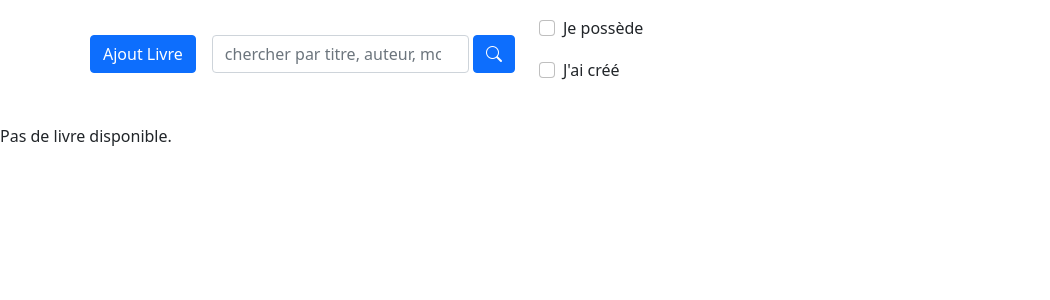
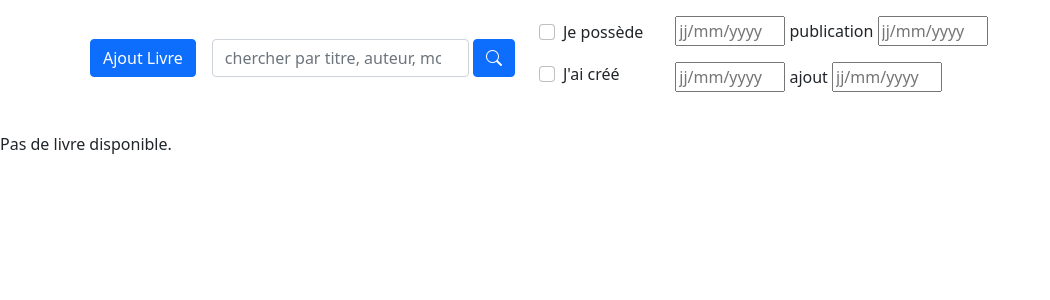
Before and after one commit to ngandriau/livrepartage, a Django app: page /livres/ in a window 1280 px wide. Shown: the part 110-410 px from the top of the page, without its empty margins (0-1050 px from the left). Run offline with Django 4.2, Linux system fonts and the light colour scheme; the visitor is signed in with stand-in values (Sample User, id 1); data that the repository does not hold is empty.

Commit message:
recherche livre par date d'ajout ou de publication

```diff
--- a/livres/templates/livres/index.html
+++ b/livres/templates/livres/index.html
@@ -8,6 +8,7 @@
 {% endblock header %}
 
 {% block content %}
+
     {% if showSuccessMessage %}
         <div class="container">
             <div class="alert alert-success alert-dismissible fade show" role="alert">
@@ -44,7 +45,8 @@
                 <div class="d-flex flex-column bd-highlight mb-2">
                     <div class="p-2 bd-highlight">
                         <div class="form-check">
-                                <input class="form-check-input" type="checkbox" value="true" id="jepossede_check" form="searchform"
+                            <input class="form-check-input" type="checkbox" value="true" id="jepossede_check"
+                                   form="searchform"
                                    name="jepossede_check">
                             <label class="form-check-label" for="jepossede_check">
                                 Je possède
@@ -53,7 +55,8 @@
                     </div>
                     <div class="p-2 bd-highlight">
                         <div class="form-check">
-                                <input class="form-check-input" type="checkbox" value="true" id="jaicree_check" form="searchform"
+                            <input class="form-check-input" type="checkbox" value="true" id="jaicree_check"
+                                   form="searchform"
                                    name="jaicree_check">
                             <label class="form-check-label" for="jaicree_check">
                                 J'ai créé
@@ -62,7 +65,24 @@
                     </div>
                 </div>
             </div>
-{#            </form>#}
+            <div class="p-2 bd-highlight">
+                <div class="d-flex flex-column bd-highlight mb-2">
+                    <div class="p-2 bd-highlight">
+                        <input type="text" name="dateEditionInputAfter" id="dateEditionInputAfter" form="searchform"
+                               placeholder="jj/mm/yyyy" size="6">
+                        publication
+                        <input type="text" name="dateEditionInputBefore" id="dateEditionInputBefore" form="searchform"
+                               placeholder="jj/mm/yyyy" size="6">
+                    </div>
+                     <div class="p-2 bd-highlight">
+                        <input type="text" name="dateCreationInputAfter" id="dateCreationInputAfter" form="searchform"
+                               placeholder="jj/mm/yyyy" size="6">
+                        ajout
+                        <input type="text" name="dateCreationInputBefore" id="dateCreationInputBefore" form="searchform"
+                               placeholder="jj/mm/yyyy" size="6">
+                    </div>
+                </div>
+            </div>
 
         </div>
     </div>
@@ -168,5 +188,10 @@
 
 
 
+
+
+
+
+
     </script>
 {% endblock %}
--- a/livres/templates/livres/livre_edit.html
+++ b/livres/templates/livres/livre_edit.html
@@ -42,7 +42,7 @@
     <div class="btn-group">
         Date d'&eacutedition:<input type="text" name="dateEditionInput" id="dateEditionInput" placeholder="jj/mm/yyyy"
                                     value='{{ livre.publication_date|date:"d M Y"|default_if_none:"" }}'>
-        <span id="dateEditionClear" class="glyphicon glyphicon-remove-circle"></span>
+        <span id="dateEditionClear" class="bi bi-x-circle"></span>
     </div>
     <div>Page web d'info: <input type="text" name="pageweb" id="pageweb" value="{{ livre.url_externe_livre_text }}">
     </div>
--- a/livres/views.py
+++ b/livres/views.py
@@ -36,6 +36,30 @@ def index_view(request):
             queryset = queryset.exclude(~Q(createur=request.user))
         else:
             queryset = queryset.exclude(Q(createur=request.user))
+
+        if request.POST.get('dateEditionInputAfter'):
+            d = dateparser.parse(request.POST['dateEditionInputAfter'], languages=['fr'])
+            print(f"  dateEditionInputAfter: {d}")
+            queryset = queryset.exclude(publication_date__lte=d)
+
+        if request.POST.get('dateEditionInputBefore'):
+            d = dateparser.parse(request.POST['dateEditionInputBefore'], languages=['fr'])
+            print(f"  dateEditionInputBefore: {d}")
+            queryset = queryset.exclude(publication_date__gte=d)
+
+
+
+        if request.POST.get('dateCreationInputAfter'):
+            d = dateparser.parse(request.POST['dateCreationInputAfter'], languages=['fr'])
+            print(f"  dateCreationInputAfter: {d}")
+            queryset = queryset.exclude(creation_date__lte=d)
+
+        if request.POST.get('dateCreationInputBefore'):
+            d = dateparser.parse(request.POST['dateCreationInputBefore'], languages=['fr'])
+            print(f"  dateCreationInputBefore: {d}")
+            queryset = queryset.exclude(creation_date__gte=d)
+
+
 
         latest_created_livre_list = queryset.order_by('-creation_date')[:25]
     else:
```
Lines whose indentation alone changed are shown as unchanged.
